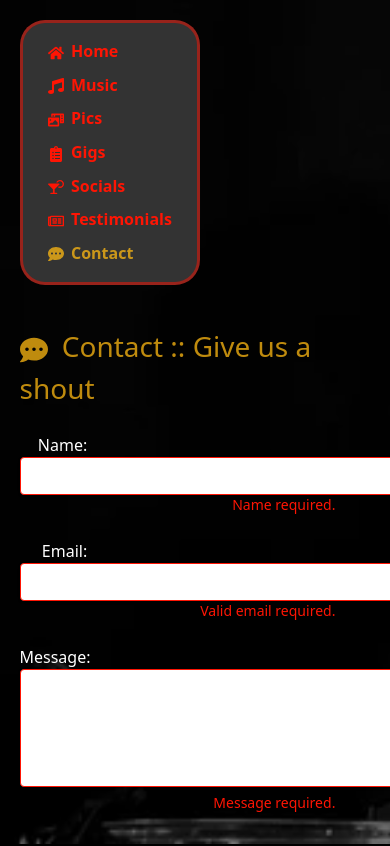
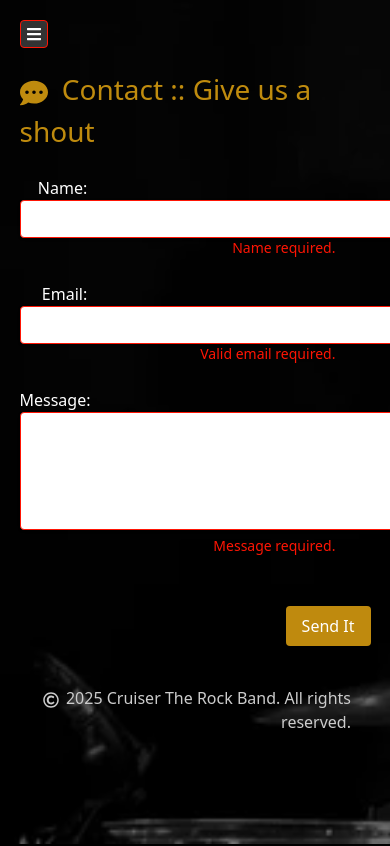
Before and after one commit to DuffmanOohyeah/boomedia, a Next.js app: page /contact in a window 390 px wide. Shown: the top 846 px of the page. Built offline with nearby package versions, Linux system fonts and the light colour scheme.

Commit message:
Making menu/header truly responsive.

```diff
--- a/src/app/components/Header.tsx
+++ b/src/app/components/Header.tsx
@@ -1,30 +1,21 @@
 'use client';
 import { JSX, useEffect, useState } from 'react';
 import { Events } from 'react-scroll';
-import {
-	FaHome,
-	FaMusic,
-	FaPhotoVideo,
-	FaClipboardList,
-	FaRegNewspaper,
-	FaCommentDots,
-	FaCocktail,
-} from 'react-icons/fa';
+import { FaBars } from 'react-icons/fa';
 import { usePathname } from 'next/navigation';
-import Link from 'next/link';
-import { HeaderCssProps } from '@/utils/types';
+import { NavBlockCssProps, StickyCssProps } from '@/utils/types';
+import NavBlock from '@/components/NavBlock';
 
-const css: HeaderCssProps = {
-	svg: 'inline-block align-middle mr-[7px] md:contents lg:inline-block',
-	nav: 'justify-center md:flex lg:flex',
-	ul: 'list-none gap-[20px] md:flex lg:flex leading-none',
-	divider: 'invisible md:visible',
-	head: 'z-1 m-[20px] md:max-w-[90%] md:mr-auto md:ml-auto lg:max-w-[80%]',
+const css: StickyCssProps = {
+	svg: 'w-7 h-7 p-[5px] bg-(--color-charcoal) border-[1px] rounded border-[1px] border-(--color-red-light)',
+	sticky: 'z-1 sticky top-0',
 };
 
 const Header = (): JSX.Element => {
 	const [isSticky, setIsSticky] = useState<boolean>(true);
+	const [showNav, setShowNav] = useState<boolean>(false);
 	const path: string = usePathname();
+	const navArgs: NavBlockCssProps = { path: path, isSticky: isSticky };
 
 	useEffect(() => {
 		Events.scrollEvent.register('begin', () => setIsSticky(true));
@@ -36,95 +27,23 @@ const Header = (): JSX.Element => {
 	}, []);
 
 	return (
-		<header className={`${css.head} ${isSticky ? 'sticky-header' : ''}`}>
-			<nav className={css.nav}>
-				<ul className={css.ul}>
-					<li>
-						<Link
-							href={'/'}
-							className={`link ${path === '/' ? 'active' : ''}`}
-						>
-							<FaHome className={css.svg} />
-							Home
-						</Link>
-					</li>
-					<li className={css.divider}>|</li>
-					<li>
-						<Link
-							href={'/music'}
-							className={`link ${
-								path.search(/music/i) > -1 ? 'active' : ''
-							}`}
-						>
-							<FaMusic className={css.svg} />
-							Music
-						</Link>
-					</li>
-					<li className={css.divider}>|</li>
-					<li>
-						<Link
-							href={'/pics'}
-							className={`link ${
-								path.search(/pics/i) > -1 ? 'active' : ''
-							}`}
-						>
-							<FaPhotoVideo className={css.svg} />
-							Pics
-						</Link>
-					</li>
-					<li className={css.divider}>|</li>
-					<li>
-						<Link
-							href={'/gigs'}
-							className={`link ${
-								path.search(/gigs/i) > -1 ? 'active' : ''
-							}`}
-						>
-							<FaClipboardList className={css.svg} />
-							Gigs
-						</Link>
-					</li>
-					<li className={css.divider}>|</li>
-					<li>
-						<Link
-							href={'/socials'}
-							className={`link ${
-								path.search(/socials/i) > -1 ? 'active' : ''
-							}`}
-						>
-							<FaCocktail className={css.svg} />
-							Socials
-						</Link>
-					</li>
-					<li className={css.divider}>|</li>
-					<li>
-						<Link
-							href={'/testimonials'}
-							className={`link ${
-								path.search(/testimonials/i) > -1
-									? 'active'
-									: ''
-							}`}
-						>
-							<FaRegNewspaper className={css.svg} />
-							Testimonials
-						</Link>
-					</li>
-					<li className={css.divider}>|</li>
-					<li>
-						<Link
-							href={'/contact'}
-							className={`link ${
-								path.search(/contact/i) > -1 ? 'active' : ''
-							}`}
-						>
-							<FaCommentDots className={css.svg} />
-							Contact
-						</Link>
-					</li>
-				</ul>
-			</nav>
-		</header>
+		<>
+			<div className={`block md:hidden mt-5 ml-5 ${css.sticky}`}>
+				<FaBars
+					className={css.svg}
+					onClick={(evt) => {
+						evt.preventDefault();
+						setShowNav(!showNav);
+					}}
+				/>
+				{showNav && <NavBlock {...navArgs} />}
+			</div>
+			<div
+				className={`hidden md:block md:mt-[20px] md:mr-auto md:ml-auto ${css.sticky}`}
+			>
+				<NavBlock {...navArgs} />
+			</div>
+		</>
 	);
 };
 
--- /dev/null
+++ b/src/app/components/NavBlock.tsx
@@ -0,0 +1,116 @@
+import { HeaderCssProps, NavBlockCssProps } from '@/utils/types';
+import { JSX } from 'react';
+import Link from 'next/link';
+import {
+	FaClipboardList,
+	FaCocktail,
+	FaCommentDots,
+	FaHome,
+	FaMusic,
+	FaPhotoVideo,
+	FaRegNewspaper,
+} from 'react-icons/fa';
+
+const css: HeaderCssProps = {
+	svg: 'inline-block align-middle mr-[7px] md:contents lg:inline-block',
+	nav: 'md:flex lg:flex sm:navBlock',
+	ul: 'list-none gap-[20px] md:flex lg:flex leading-none',
+	divider: 'invisible md:visible',
+	head: 'sm:mt-[-20px] ml-[20px] md:mt-[20px] md:max-w-[90%] md:mr-auto md:ml-auto lg:max-w-[80%]',
+};
+
+const NavBlock = ({ path, isSticky = true }: NavBlockCssProps): JSX.Element => {
+	return (
+		<header className={`${css.head} ${isSticky && 'sticky-header'}`}>
+			<nav className={css.nav}>
+				<ul className={css.ul}>
+					<li>
+						<Link
+							href={'/'}
+							className={`link ${path === '/' ? 'active' : ''}`}
+						>
+							<FaHome className={css.svg} />
+							Home
+						</Link>
+					</li>
+					<li className={css.divider}>|</li>
+					<li>
+						<Link
+							href={'/music'}
+							className={`link ${
+								path.search(/music/i) > -1 ? 'active' : ''
+							}`}
+						>
+							<FaMusic className={css.svg} />
+							Music
+						</Link>
+					</li>
+					<li className={css.divider}>|</li>
+					<li>
+						<Link
+							href={'/pics'}
+							className={`link ${
+								path.search(/pics/i) > -1 ? 'active' : ''
+							}`}
+						>
+							<FaPhotoVideo className={css.svg} />
+							Pics
+						</Link>
+					</li>
+					<li className={css.divider}>|</li>
+					<li>
+						<Link
+							href={'/gigs'}
+							className={`link ${
+								path.search(/gigs/i) > -1 ? 'active' : ''
+							}`}
+						>
+							<FaClipboardList className={css.svg} />
+							Gigs
+						</Link>
+					</li>
+					<li className={css.divider}>|</li>
+					<li>
+						<Link
+							href={'/socials'}
+							className={`link ${
+								path.search(/socials/i) > -1 ? 'active' : ''
+							}`}
+						>
+							<FaCocktail className={css.svg} />
+							Socials
+						</Link>
+					</li>
+					<li className={css.divider}>|</li>
+					<li>
+						<Link
+							href={'/testimonials'}
+							className={`link ${
+								path.search(/testimonials/i) > -1
+									? 'active'
+									: ''
+							}`}
+						>
+							<FaRegNewspaper className={css.svg} />
+							Testimonials
+						</Link>
+					</li>
+					<li className={css.divider}>|</li>
+					<li>
+						<Link
+							href={'/contact'}
+							className={`link ${
+								path.search(/contact/i) > -1 ? 'active' : ''
+							}`}
+						>
+							<FaCommentDots className={css.svg} />
+							Contact
+						</Link>
+					</li>
+				</ul>
+			</nav>
+		</header>
+	);
+};
+
+export default NavBlock;
--- a/src/app/styles/globals.css
+++ b/src/app/styles/globals.css
@@ -26,14 +26,13 @@ body {
 }
 
 /* start: header.css */
+nav.navBlock,
 header.sticky-header {
 	position: sticky;
 	top: 0;
-	/*background-color: #333;*/
 	background-color: var(--color-charcoal);
 	padding: 20px;
-	border: 3px solid;
-	border-color: var(--color-red-dark);
+	border: 3px solid var(--color-red-dark);
 	border-radius: 25px;
 	width: fit-content;
 	display: block;
--- a/tailwind.config.ts
+++ b/tailwind.config.ts
@@ -23,7 +23,7 @@ const config: Config = {
 			*/
 		},
 	},
-	content: [],
+	content: ['./index.html', './src/**/*.{js,ts,jsx,tsx}'],
 	plugins: [],
 	// safelist: ['color-gray-light', 'bg-(color-gray-light)'],
 };
```
Also changed, not shown: src/app/utils/types.ts (+9 -0 lines).
